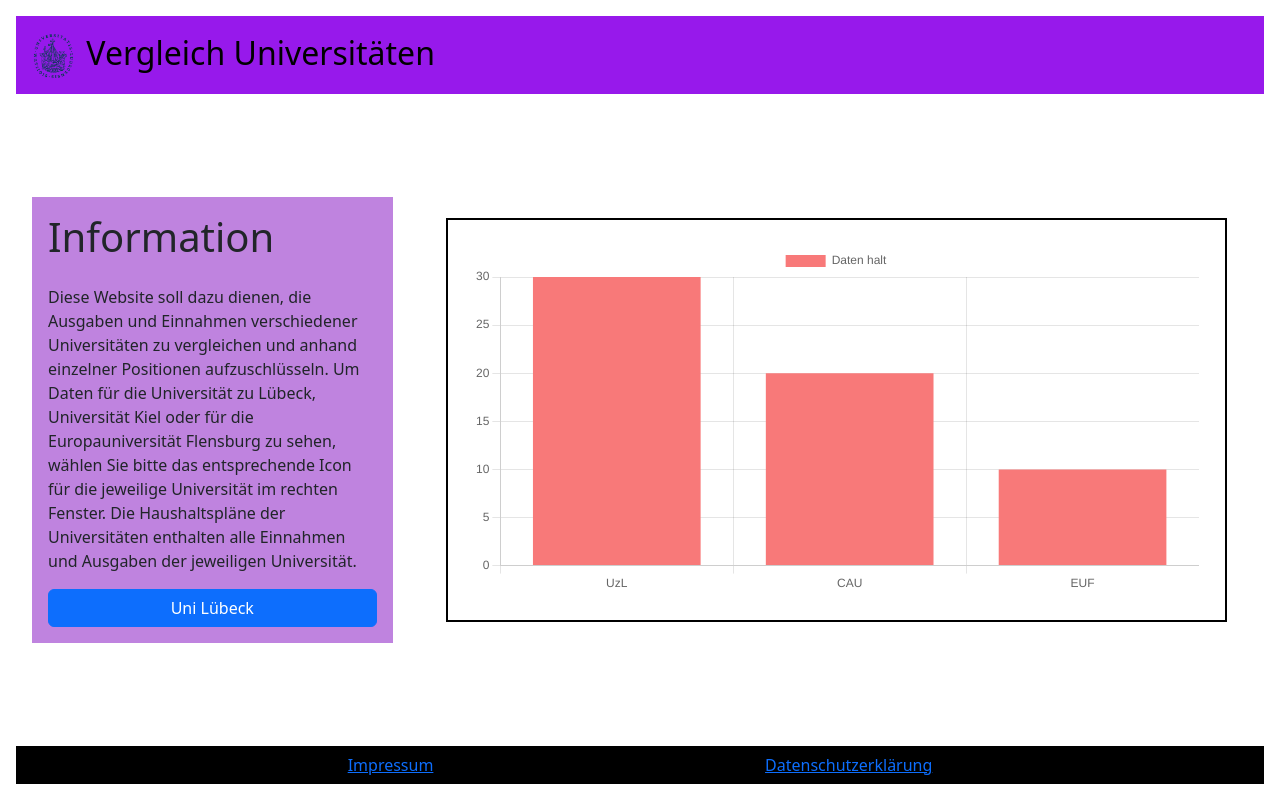
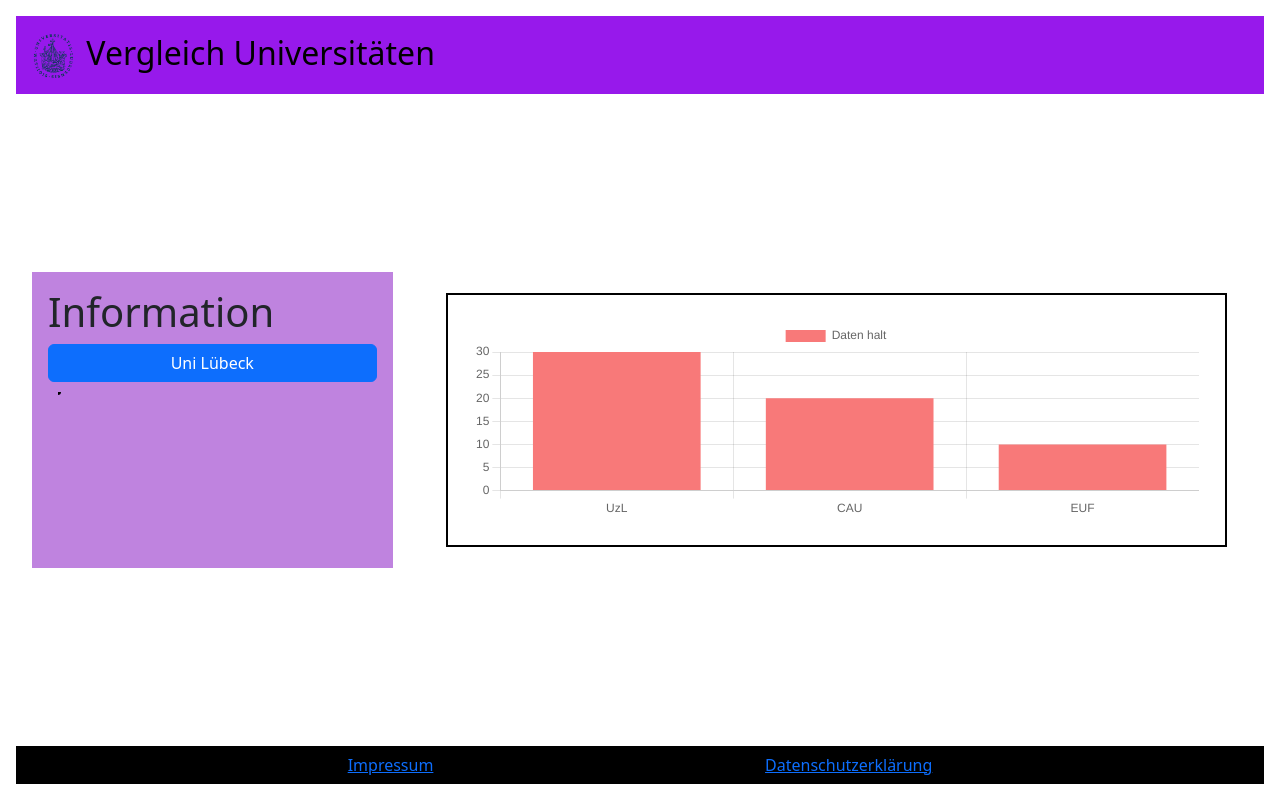
Before and after one commit to Philipp0403/uvsh, a Vue app: page / in a window 1280 px wide. Built offline with nearby package versions, Linux system fonts and the light colour scheme.

Commit message:
Update SteckbriefComponent.vue

```diff
--- a/src/components/SteckbriefComponent.vue
+++ b/src/components/SteckbriefComponent.vue
@@ -1,7 +1,7 @@
 <template>
   <div id="container">
     <h1>Information</h1>
-    <p>
+    <p v-if="uzl">
       Diese Website soll dazu dienen, die Ausgaben und Einnahmen verschiedener
       Universitäten zu vergleichen und anhand einzelner Positionen
       aufzuschlüsseln. Um Daten für die Universität zu Lübeck, Universität Kiel
@@ -13,7 +13,12 @@
     <button v-on:click="changeUzl()" type="button" class="btn btn-primary">
       Uni Lübeck
     </button>
-    <div v-if="uzl">EYOOO LÜBECK ALLA</div>
+
+    <div class="circles">
+      <svg>
+        <circle :r="3" :fill="red" @click="changeColor(index)"></circle>
+      </svg>
+    </div>
   </div>
 </template>
 
@@ -43,6 +48,10 @@ export default {
   margin: 1rem;
 }
 
+.circles {
+  margin: 10px;
+}
+
 p {
   margin-top: 1rem;
 }
```
